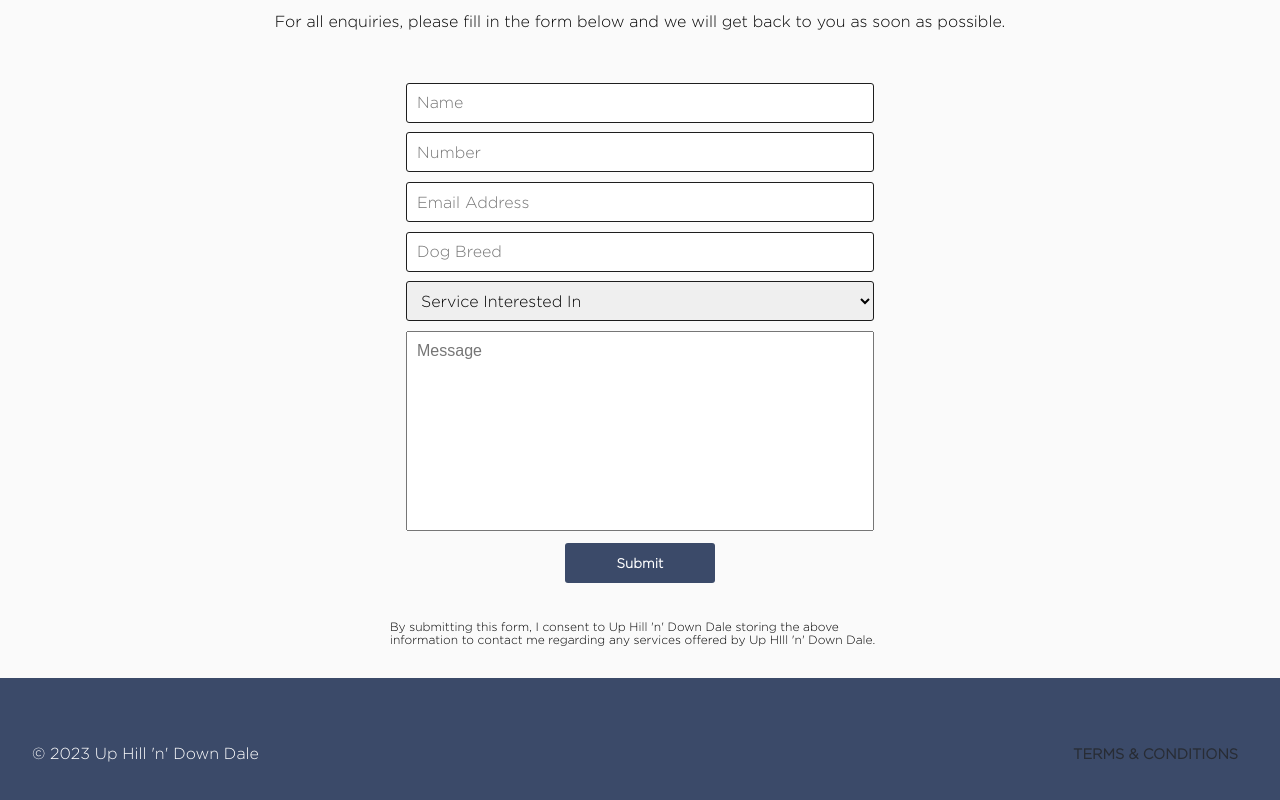
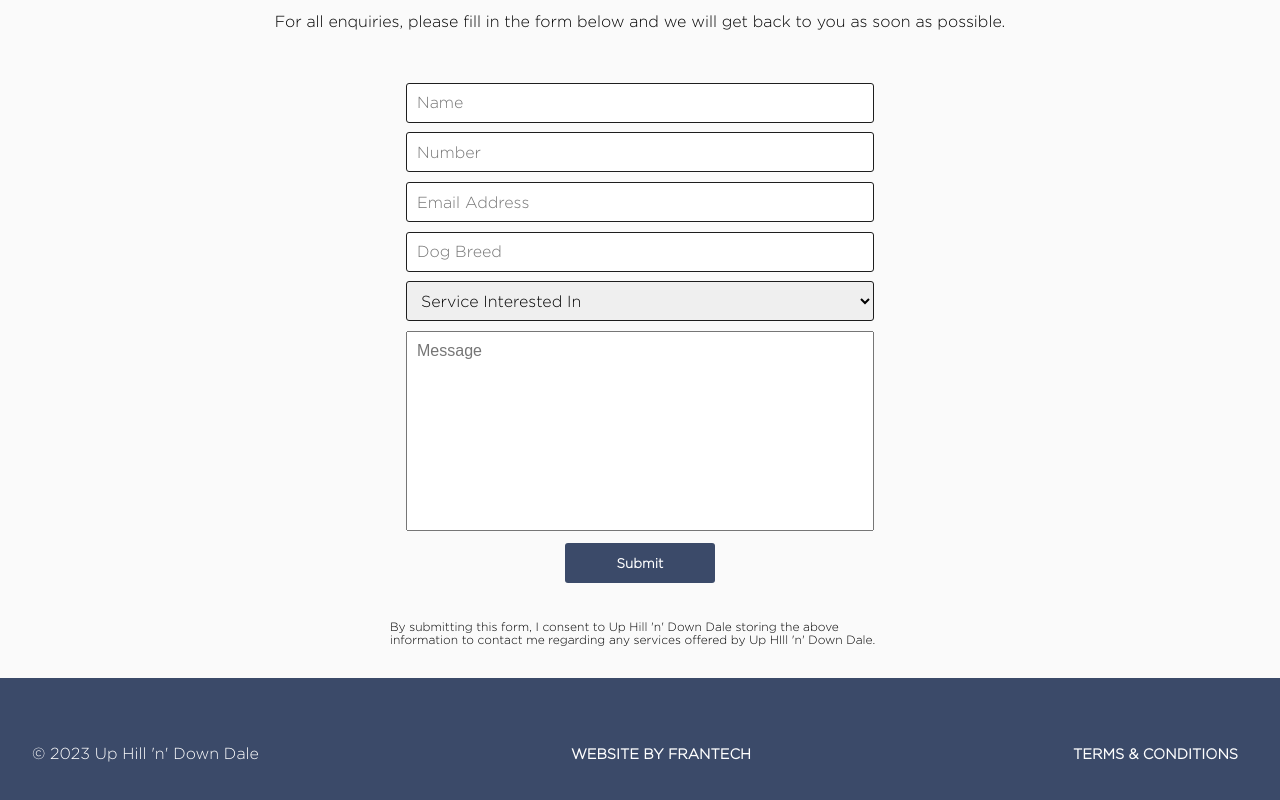
Before and after one commit to douglasfrancis/UpHillDownDale, a React (Create React App) app: page / in a window 1280 px wide. Shown: the part 3213-4013 px from the top of the page. Built offline with nearby package versions, Linux system fonts and the light colour scheme.

Commit message:
Add frantech link

```diff
--- a/src/components/Footer.js
+++ b/src/components/Footer.js
@@ -5,7 +5,9 @@ export default function Footer() {
     <footer>
       <p>© {new Date().getFullYear()} Up Hill 'n' Down Dale</p>
 
-      <a href='https://firebasestorage.googleapis.com/v0/b/frantech-d30c6.appspot.com/o/terms.pdf?alt=media&token=7a513754-7bd7-43d7-b14d-6a076e15fb5e' target='_blank'>Terms &amp; Conditions</a>
+      <a style={{color:'white'}} href='https://www.frantech.org.uk'>Website by Frantech</a>
+
+      <a style={{color:'white'}} href='https://firebasestorage.googleapis.com/v0/b/frantech-d30c6.appspot.com/o/terms.pdf?alt=media&token=7a513754-7bd7-43d7-b14d-6a076e15fb5e' target='_blank'>Terms &amp; Conditions</a>
 
     </footer>
   )
```
